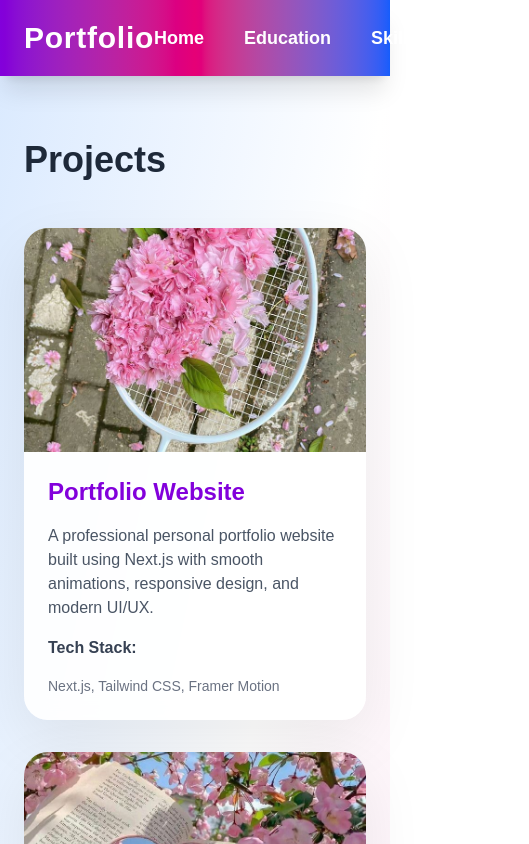
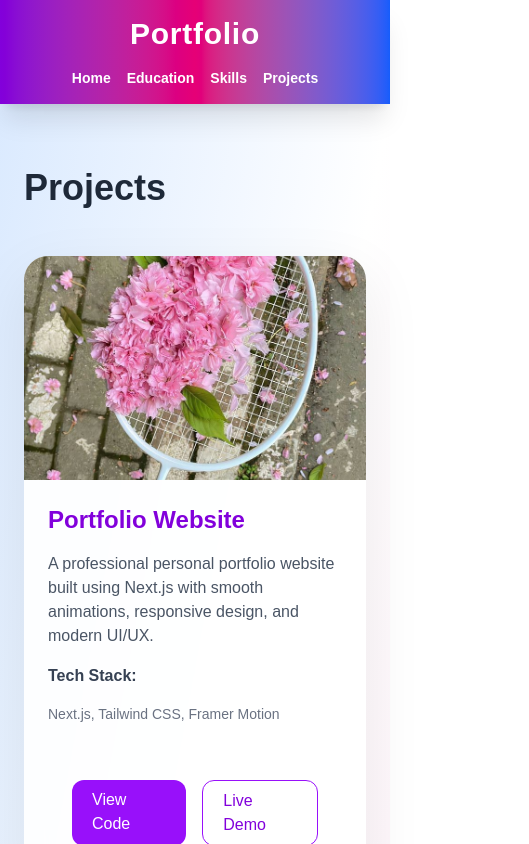
Before and after one commit to aqsatabbasum9-ui/website, a Next.js app: page /projects in a window 390 px wide. Shown: the top 844 px of the page, 529 px wide, since content can reach past the window. Built offline with nearby package versions, Linux system fonts and the light colour scheme.

Commit message:
Made portfolio fully responsive for mobile

```diff
--- a/app/projects/page.tsx
+++ b/app/projects/page.tsx
@@ -10,6 +10,8 @@ const projects = [
     description:
       "A professional personal portfolio website built using Next.js with smooth animations, responsive design, and modern UI/UX.",
     tech: "Next.js, Tailwind CSS, Framer Motion",
+    github: "https://github.com/aqsatabbasum9-ui/website",
+    demo: "https://website-pink-two-crbm40h6lu.vercel.app/",
   },
   {
     title: "Biuld Smart Choice",
@@ -70,6 +72,32 @@ export default function ProjectsPage() {
                 <p className="text-sm text-gray-500">
                   {project.tech}
                 </p>
+                <div className="p-6 space-y-4">
+
+
+
+                    {project.github && project.demo && (
+                        <div className="flex gap-4 pt-4">
+                        <a
+                            href={project.github}
+                            target="_blank"
+                            rel="noopener noreferrer"
+                            className="px-5 py-2 rounded-xl bg-purple-600 text-white font-medium hover:scale-105 transition"
+                        >
+                            View Code
+                        </a>
+
+                        <a
+                            href={project.demo}
+                            target="_blank"
+                            rel="noopener noreferrer"
+                            className="px-5 py-2 rounded-xl border border-purple-600 text-purple-700 font-medium hover:scale-105 transition"
+                        >
+                            Live Demo
+                        </a>
+                        </div>
+                    )}
+                    </div>
               </div>
             </div>
           ))}
--- a/components/Footer.tsx
+++ b/components/Footer.tsx
@@ -10,19 +10,19 @@ export default function Footer() {
     <footer className="w-full bg-gradient-to-r from-purple-600 via-pink-500 to-blue-500 shadow-lg sticky top-0 z-50">
       <div className="max-w-7xl mx-auto px-6 py-8 space-y-4">
 
-        <div className="flex items-center gap-4">
+        <div className="flex flex-wrap items-center gap-3 text-sm md:text-base">
           <FaPhone />
           <span>:</span>
           <p>+92-320 1744664</p>
         </div>
 
-        <div className="flex items-center gap-4">
+        <div className="flex flex-wrap items-center gap-3 text-sm md:text-base">
           <FaEnvelope />
           <span>:</span>
           <p>aqsatabbasum9@gmail.com</p>
         </div>
 
-        <div className="flex items-center gap-4">
+        <div className="flex flex-wrap items-center gap-3 text-sm md:text-base">
           <FaLinkedin />
           <span>:</span>
           <a
@@ -34,11 +34,11 @@ export default function Footer() {
           </a>
         </div>
 
-        <div className="flex items-center gap-4">
+        <div className="flex flex-wrap items-center gap-3 text-sm md:text-base">
           <FaGithub />
           <span>:</span>
           <a
-            href="https://github.com/yourgithub"
+            href="https://github.com/aqsatabbasum9-ui/"
             target="_blank"
             className="text-blue-400 hover:underline"
           >
--- a/components/Navbar.tsx
+++ b/components/Navbar.tsx
@@ -18,13 +18,13 @@ export default function Navbar() {
       transition={{ duration: 0.7 }}
       className="w-full bg-gradient-to-r from-purple-700 via-pink-600 to-blue-600 shadow-xl sticky top-0 z-50"
     >
-      <div className="max-w-7xl mx-auto px-6 py-5 flex justify-between items-center">
+      <div className="max-w-7xl mx-auto px-4 md:px-6 py-4 md:py-5 flex flex-col md:flex-row justify-between items-center gap-4">
 
         <h1 className="text-white text-3xl font-bold tracking-wide">
           Portfolio
         </h1>
 
-        <div className="flex gap-10 text-white font-semibold text-lg">
+        <div className="flex flex-wrap justify-center gap-4 md:gap-10 text-white font-semibold text-sm md:text-lg">
 
           {navLinks.map((link, index) => (
             <Link
```
